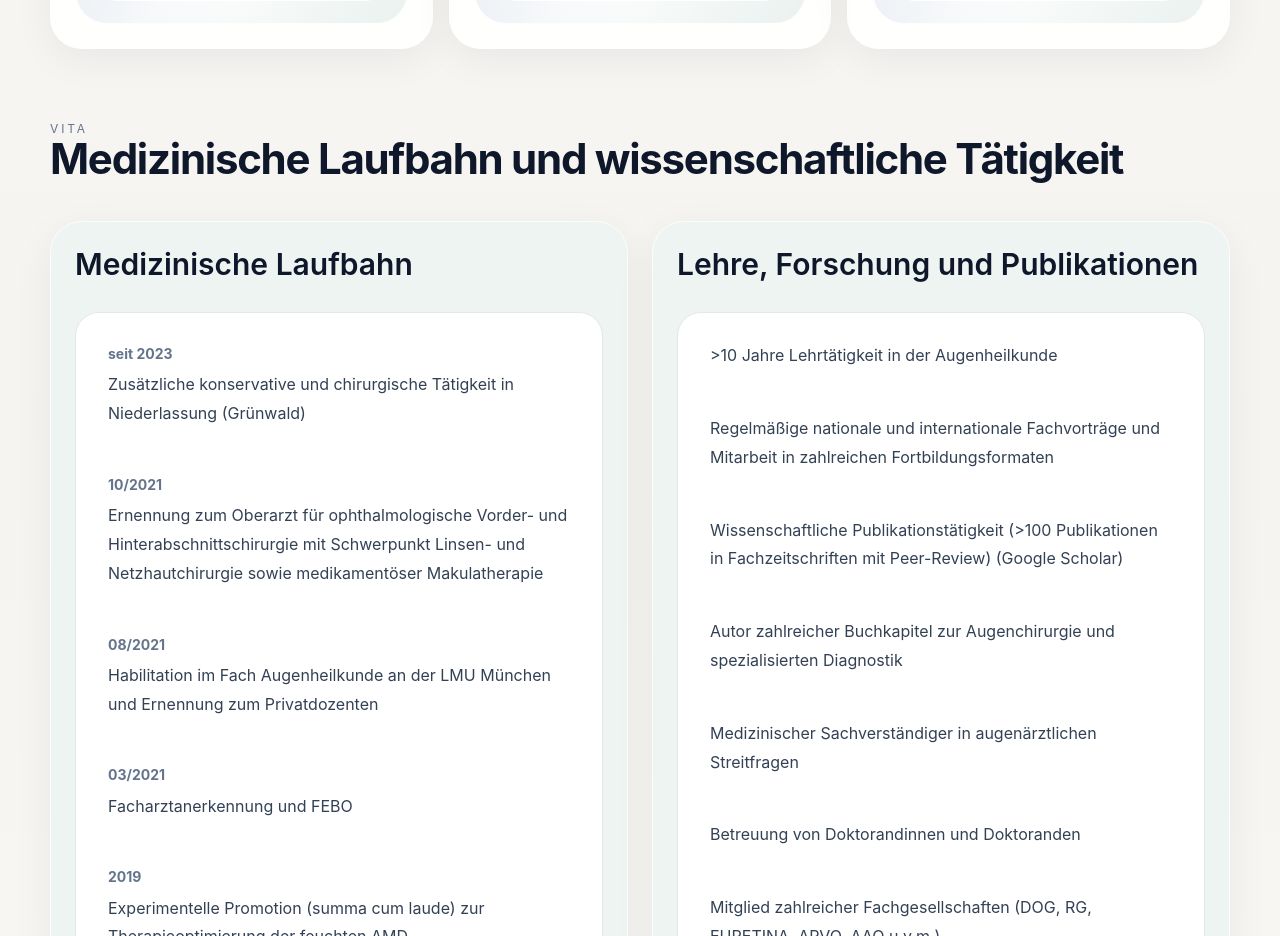
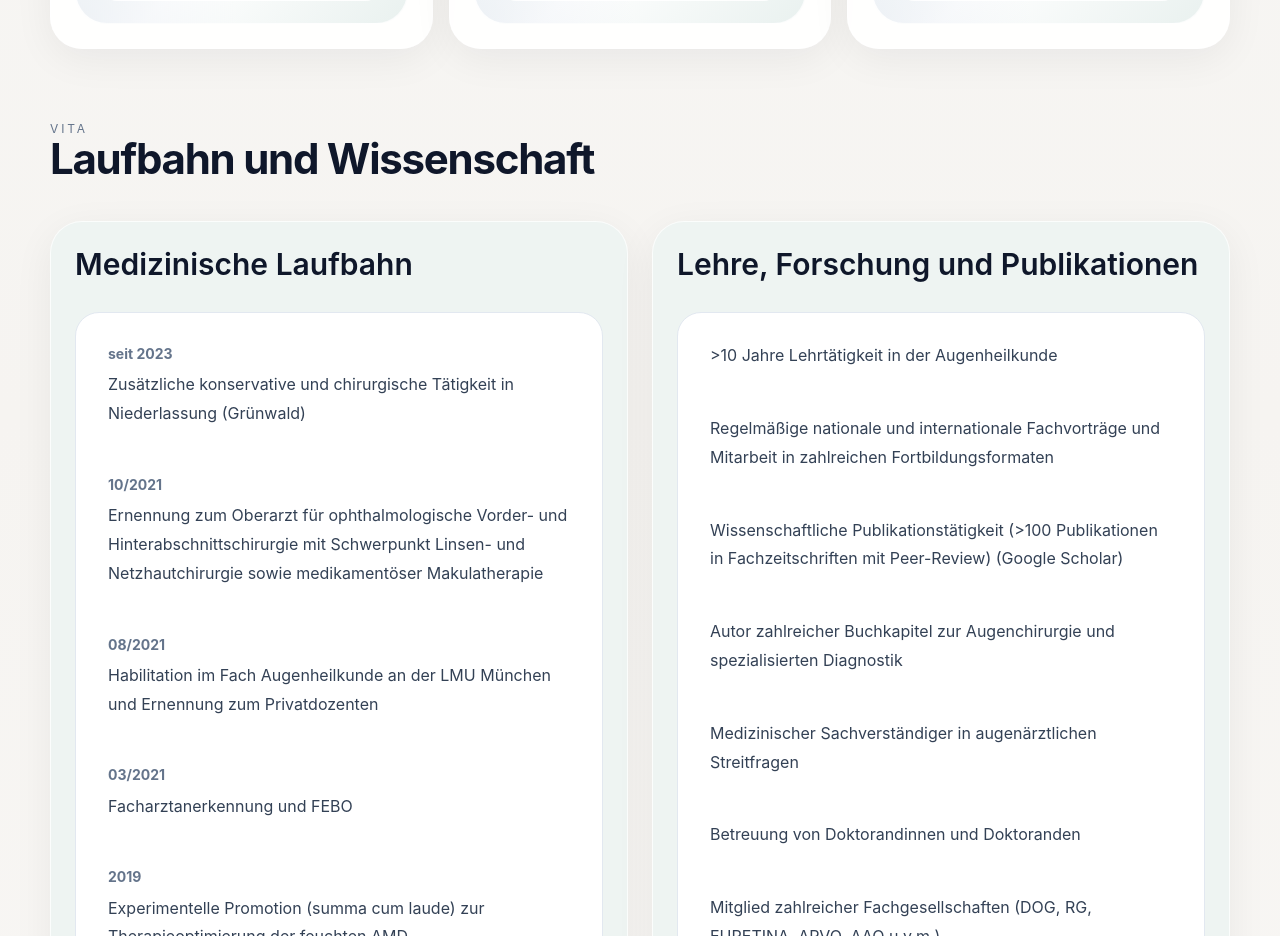
Before and after one commit to jakobsiedlecki-GW/js-website, a React (Vite) app: page / in a window 1280 px wide. Shown: the part 2340-3276 px from the top of the page. Built offline with nearby package versions, Linux system fonts and the light colour scheme.

Commit message:
Change Vita section heading text

```diff
--- a/src/App.jsx
+++ b/src/App.jsx
@@ -229,7 +229,7 @@ function App() {
 
         <section id="vita">
           <div className="eyebrow">Vita</div>
-          <h2 className="section-title">Medizinische Laufbahn und wissenschaftliche Tätigkeit</h2>
+          <h2 className="section-title">Laufbahn und Wissenschaft</h2>
           <div className="vita-grid" style={{ marginTop: 40 }}>
             <div className="card soft-mint"><div className="card-body"><div style={{ fontSize: 30, fontWeight: 600, color: '#0f172a' }}>Medizinische Laufbahn</div><div className="inner-frame"><div className="inner-list">{timeline.map(([year, text]) => <div className="inner-item" key={year + text}><strong>{year}</strong>{text}</div>)}</div></div></div></div>
             <div className="card soft-mint"><div className="card-body"><div style={{ fontSize: 30, fontWeight: 600, color: '#0f172a' }}>Lehre, Forschung und Publikationen</div><div className="inner-frame"><div className="inner-list">{research.map((item, idx) => <div className="inner-item" key={idx}>{idx === 2 ? <>Wissenschaftliche Publikationstätigkeit (&gt;100 Publikationen in Fachzeitschriften mit Peer-Review) (<a href="https://scholar.google.com/citations?user=ZWFYojEAAAAJ&hl=de" target="_blank" rel="noreferrer">Google Scholar</a>)</> : item}</div>)}</div></div></div></div>
```
